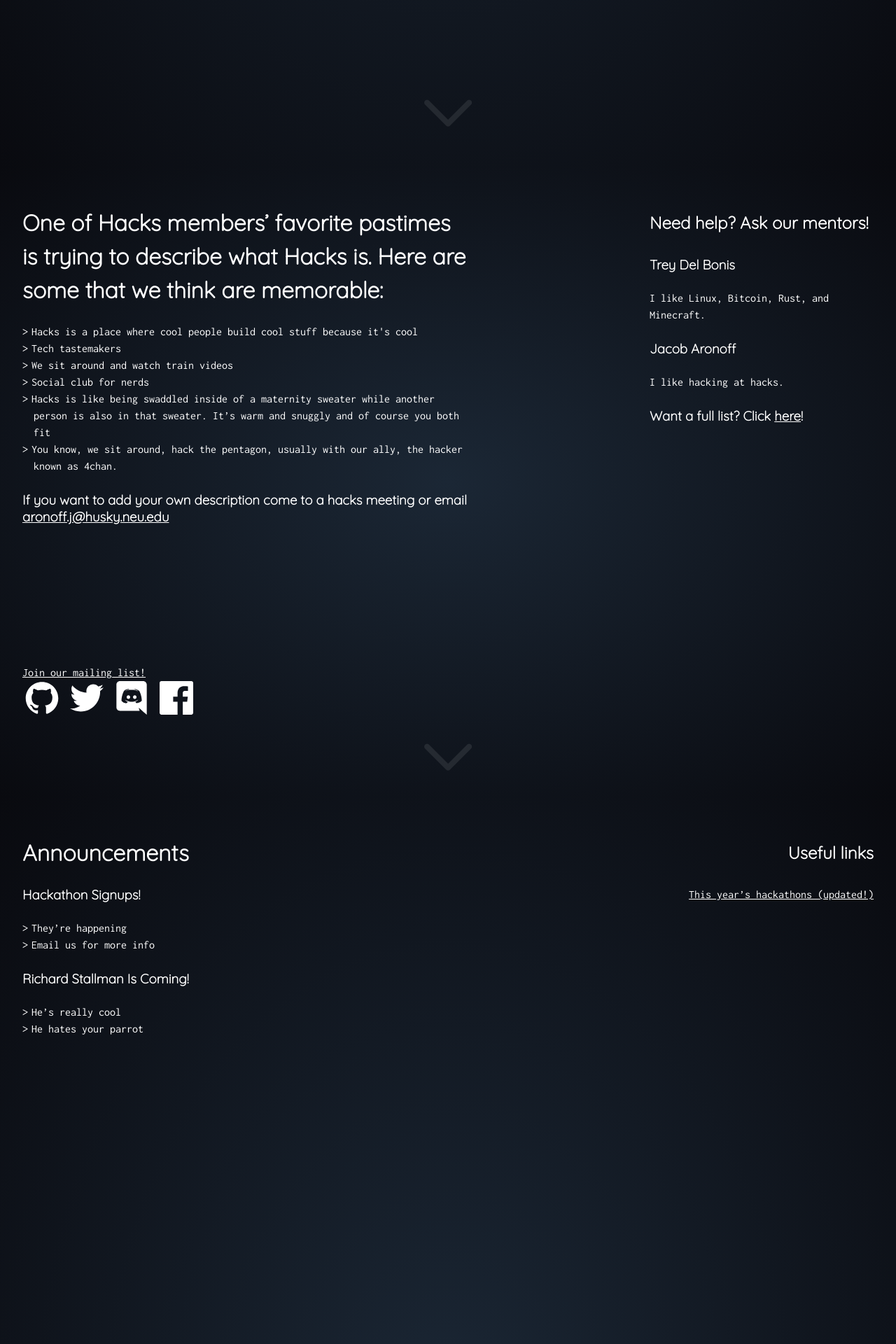
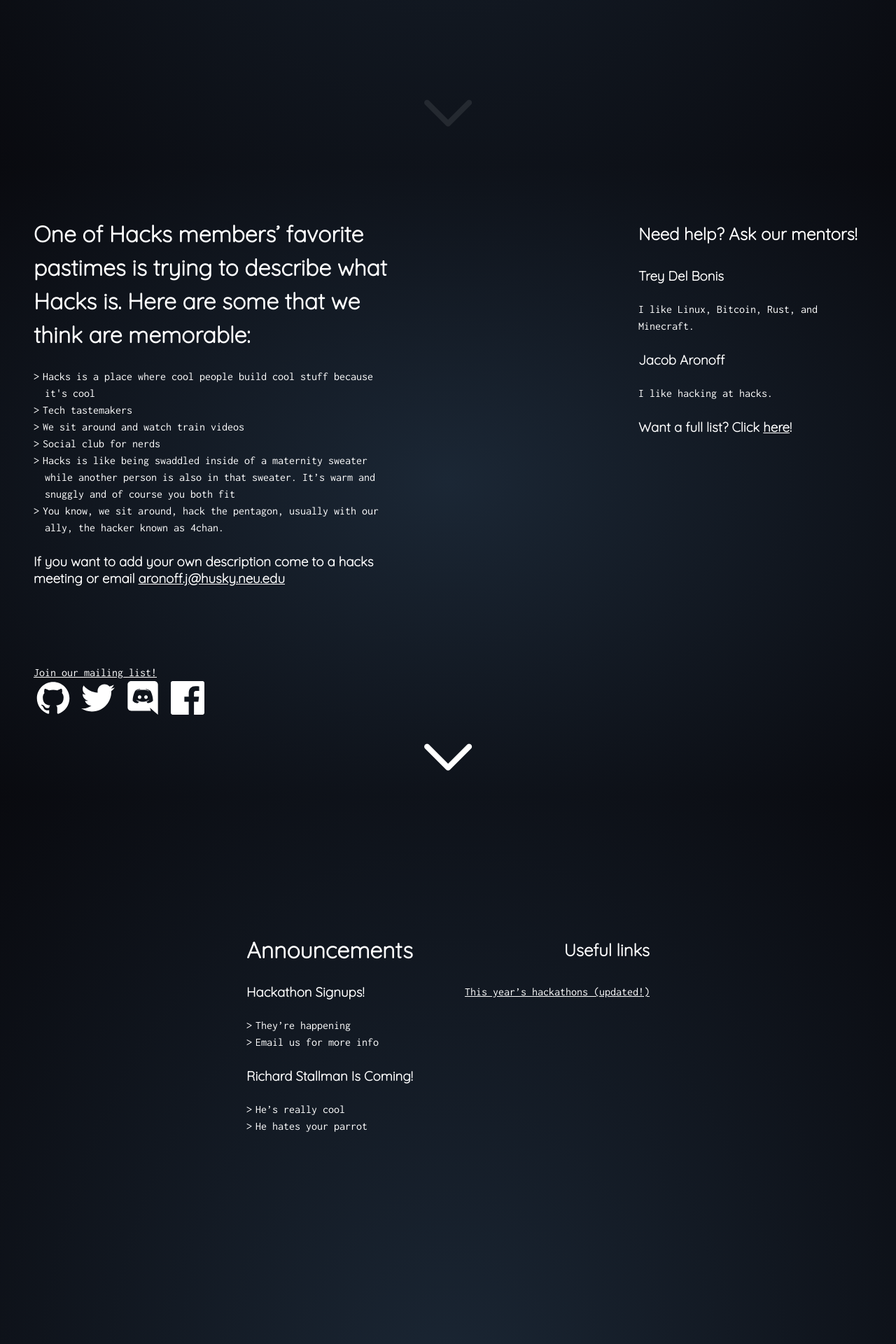
Before and after one commit to hacks/hacks.github.io, a Jekyll site: the page built from index.md, in a window 1280 px wide. Shown: the part 702-2622 px from the top of the page at 70% size. Built offline with Jekyll 4.4.1, drawn with Linux system fonts in a browser that asks for light colours.

Commit message:
made padding a little larger removed some unnecesary things in _config.yml# Please enter the commit message for your changes. Lines starting hid the second down arrow when on a smaller screen: It's intrusive to the experience since the second and third page kinda merge together on mobile# with '#' will be ignored, and an empty message aborts the commit. made the third page nicer on desktop view.# On branch master the first page slogan was too large on smaller screens. I've reduced the size of the slogan on smaller screens to try fix this problem

```diff
--- a/_config.yml
+++ b/_config.yml
@@ -11,7 +11,6 @@
 github_repo: hacks/hacks.github.io
 discord_invite: https://discord.gg/Y4CqEYx
 fb_page: https://facebook.com/groups/nuhacks
-# permalink: /:short_year/:month/:title
 
 # Build settings
 markdown: kramdown
@@ -20,13 +19,6 @@
     syntax_highlighter_opts:
         block:
             line_numbers: true
-
-defaults:
-    -
-        scope:
-            path: ""
-        values:
-            layout: "post"
 
 sass:
   sass_dir: _sass
--- a/_sass/_variables.scss
+++ b/_sass/_variables.scss
@@ -45,7 +45,7 @@
 $sidebar-width: 10vw !default;
 $footer-height: 15vh;
 
-$horizontal-padding: 20px;
-
 $font-color: #fff;
 $social-icon-size: 48px;
+
+$section-padding: 48px;
--- a/assets/main.scss
+++ b/assets/main.scss
@@ -54,6 +54,8 @@
     left: 4px;
     cursor: pointer;
     text-decoration: underline;
+    @include respond-to(handhelds) { display: none; }
+    @include respond-to(medium-screens) { display: none; }
 }
 
 
@@ -96,6 +98,19 @@
     text-align: center;
     justify-content: center;
     padding: 20px;
+
+    @include respond-to(handhelds) {
+        h1 {
+            font-size: $h3-font-size;
+            line-height: 1.5rem;
+        }
+    }
+    @include respond-to(medium-screens) {
+        h1 {
+            font-size: $h3-font-size;
+            line-height: 1.5rem;
+        }
+    }
 }
 
 #information {
@@ -106,23 +121,34 @@
         .row {
             flex-direction: column;
         }
+
+        .down-arrow {
+            display: none;
+        }
+
         height: 100%;
     }
     @include respond-to(medium-screens) {
+        height: 100%;
+
+        .down-arrow {
+            display: none;
+        }
+
         .row {
             flex-direction: column;
         }
-        height: 100%;
     }
+
     @include respond-to(wide-screens) {
         .long-blurb {
-            width: 50vw;
+            width: 40vw;
         }
+
         #mentors {
             width: 25vw;
         }
     }
-
     #social-icons {
         a { text-decoration: none; }
 
@@ -153,11 +179,19 @@
     }
     @include respond-to(wide-screens) {
         main {
-            width: 50vw;
+            min-width: 20vw;
+            max-width: 40vw;
         }
         aside {
             width: 25vw;
             text-align: right;
+        }
+        .container {
+            margin-bottom: 30vh;
+            justify-content: center;
+            .row {
+                justify-content: center;
+            }
         }
     }
 }
@@ -165,7 +199,15 @@
 .container {
     display: flex;
     flex-direction: column;
-    padding: 32px 32px 0 32px;
+    @include respond-to(handhelds) {
+        padding: $section-padding/4 $section-padding/4 0 $section-padding/4;
+    }
+    @include respond-to(medium-screens) {
+        padding: $section-padding/2 $section-padding/2 0 $section-padding/2;
+    }
+    @include respond-to(wide-screens) {
+        padding: $section-padding $section-padding 0 $section-padding;
+    }
     width:100%;
 }
 
```
